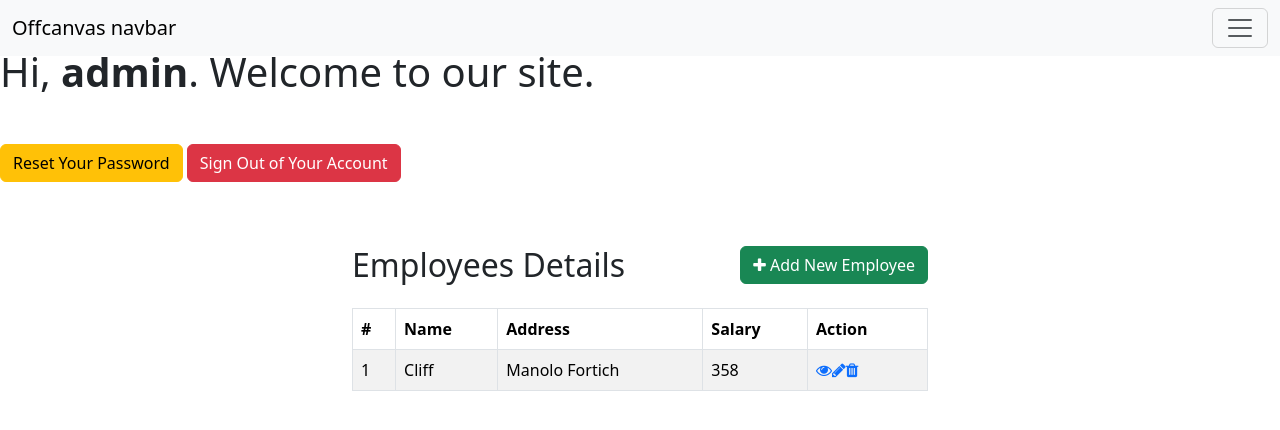
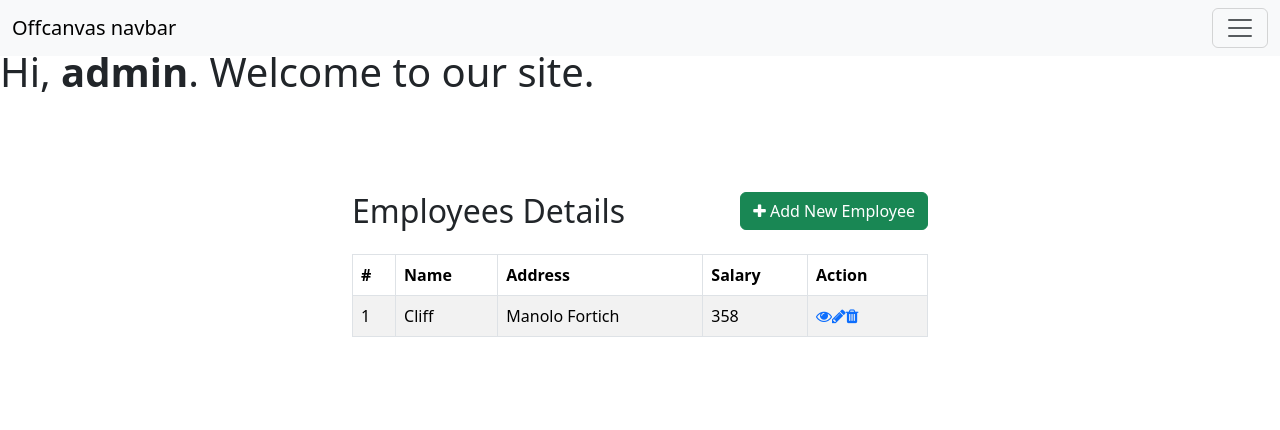
Before and after one commit to cliffamadeus/demo-crud, a PHP site: page /dashboard.php in a window 1280 px wide. Shown: the top 430 px of the page. Run offline with PHP 8.4, Linux system fonts and the light colour scheme; a user stored in the database is signed in; data comes from the database, SQL or seed files in the repository.

Commit message:
User action changes added sign out

```diff
--- a/dashboard.php
+++ b/dashboard.php
@@ -66,12 +66,12 @@ if(!isset($_SESSION["loggedin"]) || $_SESSION["loggedin"] !== true){
               <li>
                 <hr class="dropdown-divider">
               </li>
-              <li><a class="dropdown-item" href="#">Something else here</a></li>
+              <li><a class="dropdown-item" href="logout.php">Sign Out</a></li>
             </ul>
           </li>
           <p>
-              <a href="reset-password.php" class="btn btn-warning">Reset Your Password</a>
-              <a href="logout.php" class="btn btn-danger ml-3">Sign Out of Your Account</a>
+
+
           </p>
         </ul>
         <form class="d-flex mt-3" role="search">
@@ -85,10 +85,6 @@ if(!isset($_SESSION["loggedin"]) || $_SESSION["loggedin"] !== true){
 
 <body>
     <h1 class="my-5">Hi, <b><?php echo htmlspecialchars($_SESSION["username"]); ?></b>. Welcome to our site.</h1>
-    <p>
-        <a href="reset-password.php" class="btn btn-warning">Reset Your Password</a>
-        <a href="logout.php" class="btn btn-danger ml-3">Sign Out of Your Account</a>
-    </p>
     <div class="wrapper">
         <div class="container-fluid">
             <div class="row">
```
